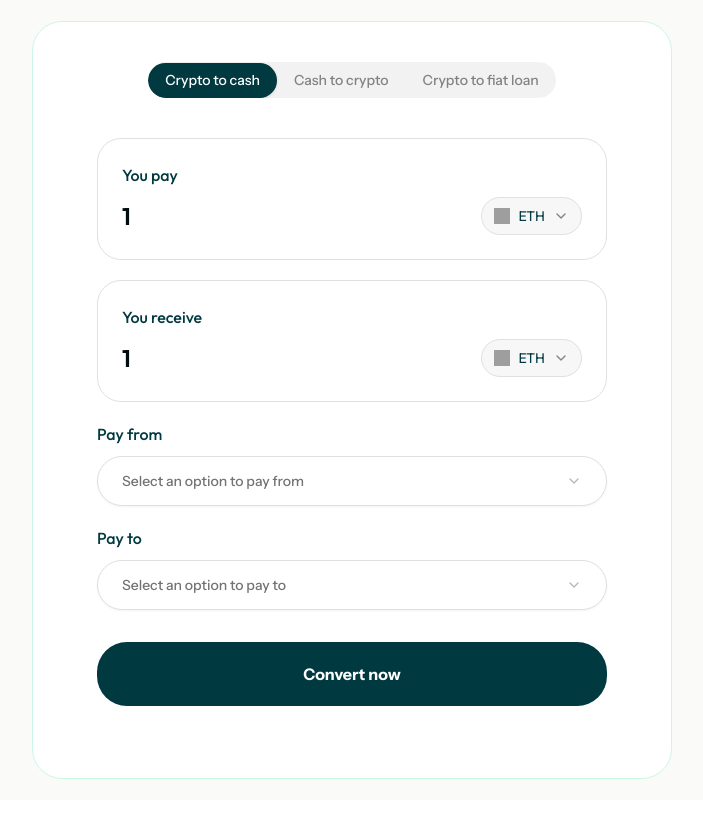
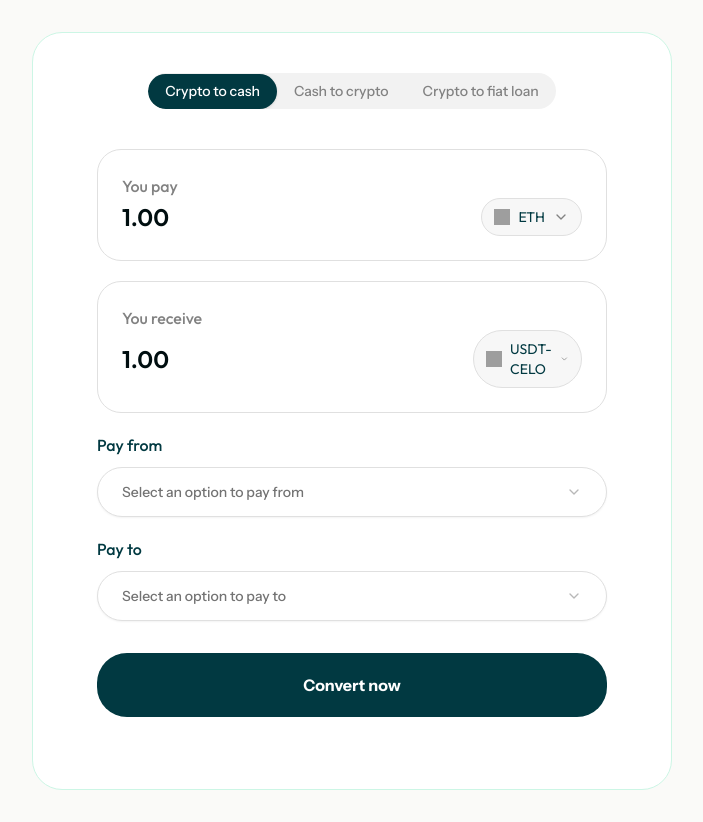
Before and after one commit to EA10-lite/novacrust-exercise, a React (Vite) app: page / in a window 1280 px wide. Shown: the whole page, without its empty margins (288-991 px from the left). Before the commit the page ends 800 px from the top, so only its background shows below. Built offline with nearby package versions, Linux system fonts and the light colour scheme; grey boxes are pictures that could not be loaded; a web font is replaced by a local one.

Commit message:
adding form validation to payment input

```diff
--- a/src/App.tsx
+++ b/src/App.tsx
@@ -3,7 +3,7 @@ import "./App.css";
 
 const App = () => {
   return (
-    <div className="min-h-screen flex items-center justify-center bg-[#fafaf8]">
+    <div className="min-h-screen flex items-center justify-center bg-[#fafaf8] py-8">
       <PaymentForm />
     </div>
   )
--- a/src/modules/core/components/forms/Label.tsx
+++ b/src/modules/core/components/forms/Label.tsx
@@ -1,4 +1,5 @@
 import React from "react";
+import { cn } from "@/modules/core/lib/utils";
 
 interface LabelProps {
     label:        string;
@@ -9,7 +10,7 @@ interface LabelProps {
 const Label: React.FC<LabelProps> = ({ label, name, className }) => {
     return (
         <label
-            className={`label text-base leading-base font-medium mb-2.5 block text-primary ${className}`}
+            className={cn("label text-base leading-base font-medium mb-2.5 block text-primary", className)}
             id={name}
         >
             { label }
--- a/src/modules/payments/components/CashToCrypto.tsx
+++ b/src/modules/payments/components/CashToCrypto.tsx
@@ -27,14 +27,14 @@ const CashToCrypto = () => {
                 </p>
             </div>
 
-
+            <div className="">
                 <Formik
                     initialValues={{ email: "" }}
                     onSubmit={handleSubmit}
                     validationSchema={subscribeValidation}
                 >
                     {()=> (
-                    <div className="max-w-md mx-auto">
+                        <div className="">
                             <div className="mb-[64px]">
                                 <Field
                                     name="email"
@@ -52,6 +52,7 @@ const CashToCrypto = () => {
                     )}
                 </Formik>
             </div>
+        </div>
     )
 }
 
--- a/src/modules/payments/components/CryptoToCash.tsx
+++ b/src/modules/payments/components/CryptoToCash.tsx
@@ -8,8 +8,8 @@ import { cryptoToCashValidation } from "../validation";
 type CryptoToCashFormValues = {
     payFrom: string;
     payTo: string;
-    amount: number;
-    receiveAmount: number;
+    amount: string | number;
+    receiveAmount: string | number;
     amountCurrency: string;
     receiveAmountCurrency: string;
 }
@@ -28,10 +28,10 @@ const CryptoToCash = () => {
                 initialValues={{
                     payFrom: "",
                     payTo: "",
-                    amount: 1.0,
-                    receiveAmount: 1.0,
-                    amountCurrency: "",
-                    receiveAmountCurrency: "",
+                    amount: "1.00",
+                    receiveAmount: "1.00",
+                    amountCurrency: "eth",
+                    receiveAmountCurrency: "usdt-celo",
                 }}
                 onSubmit={handleSubmit}
                 validationSchema={cryptoToCashValidation}
--- a/src/modules/payments/components/PaymentInput.tsx
+++ b/src/modules/payments/components/PaymentInput.tsx
@@ -1,4 +1,4 @@
-import { Label } from "@/modules/core/components/forms";
+import { Error, Label } from "@/modules/core/components/forms";
 import { type FormikValues, useFormikContext } from "formik";
 import { CurrencyDropdown } from "./CurrencyDropdown";
 
@@ -15,21 +15,39 @@ const PaymentInput = ({
 }: PaymentInputProps) => {
     const { values, setFieldValue , errors, touched } = useFormikContext<FormikValues>();
     const currencyName = currencyFieldName || `${name}Currency`;
+
+
+    const handleChange = (e: React.ChangeEvent<HTMLInputElement>) => {
+        const inputValue = e.target.value;
+        if (inputValue === "" || inputValue === ".") {
+            setFieldValue(name, inputValue);
+            return;
+        }
+        const regex = /^\d*\.?\d*$/;
+        if (regex.test(inputValue)) {
+            setFieldValue(name, inputValue);
+        }
+    };
+
+
     return (
-        <div className={`mb-5 ${errors[name] && touched[name] ? "border-error text-error bg-opacity-50 text-black error-input" : ""}`}>
-            <div className="rounded-[24px] border border-[#E0E0E0] p-[24px]">
+        <div className="mb-5">
+            <div className={`rounded-[24px] border p-[24px] ${errors[name] && touched[name] ? "border-error" : " border-[#E0E0E0]"}`}>
                 <Label
                     name={name}
                     label={label}
-                    className="text-[#828282]"
+                    className="text-[#828282] mb-0"
                 />
 
                 <div className="flex items-center gap-2 justify-between">
                     <input
                         className="flex-1 text-black text-2xl font-[600]"
                         type="text"
+                        inputMode="decimal"
                         value={values[name]}
-                        onChange={(e) => setFieldValue(name, e.target.value)}
+                        onChange={handleChange}
+                        placeholder="0.00"
+                        step="0.01"
                     />
 
                     <CurrencyDropdown
@@ -38,6 +56,11 @@ const PaymentInput = ({
                     />
                 </div>
             </div>
+
+            <Error
+                error={errors[name] as string | undefined}
+                visible={!!touched[name]}
+            />
         </div>
     )
 }
--- a/src/modules/payments/validation.ts
+++ b/src/modules/payments/validation.ts
@@ -1,14 +1,34 @@
 import * as Yup from "yup";
 
+const amountValidation = Yup.string()
+    .test("is-valid-number", "Please enter a valid amount", (value) => {
+        if (!value || value.trim() === "") return false;
+        const numValue = parseFloat(value);
+        return !isNaN(numValue) && numValue > 0;
+    })
+    .test("is-positive", "Amount must be greater than 0", (value) => {
+        if (!value) return false;
+        const numValue = parseFloat(value);
+        return numValue > 0;
+    });
 
 export const cryptoToCashValidation = Yup.object().shape({
-    amount: Yup.number().required("Amount is required"),
-    receiveAmount: Yup.number().required("Receive amount is required"),
-    payFrom: Yup.string().required("Pay from is required"),
-    payTo: Yup.string().required("Pay to is required"),
+    amount: amountValidation
+        .required("Please enter the amount you want to pay"),
+    receiveAmount: amountValidation
+        .required("Please enter the amount you want to receive"),
+    amountCurrency: Yup.string()
+        .required("Please select a currency for the amount you're paying"),
+    receiveAmountCurrency: Yup.string()
+        .required("Please select a currency for the amount you're receiving"),
+    payFrom: Yup.string()
+        .required("Please select a payment method to pay from"),
+    payTo: Yup.string()
+        .required("Please select a payment method to pay to"),
 });
 
-
 export const subscribeValidation = Yup.object().shape({
-    email: Yup.string().email("Invalid email").required("Email is required"),
+    email: Yup.string()
+        .required("Please enter your email address")
+        .email("Please enter a valid email address"),
 });
```
Lines whose indentation alone changed are shown as unchanged.
